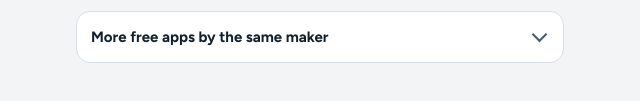
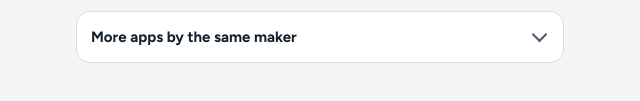
Before and after one commit to macmelvin/scamguard-sos, a website: page public/index.html in a window 1280 px wide. Shown: the part 1054-1155 px from the top of the page, 320-960 px from the left. Drawn offline with nearby package versions, Linux system fonts and the light colour scheme; a web font is replaced by a local one.

Commit message:
Rename apps section: remove "free"
Co-Authored-By: Claude Opus 5.5 <noreply@anthropic.com>
Claude-Session: https://claude.ai/code/session_01965PjAKZo5zHao32BSDaU2

```diff
--- a/public/index.html
+++ b/public/index.html
@@ -311,7 +311,7 @@ details.card .apps{margin-top:12px}
     </div>
 
     <details class="card" id="appsCard">
-      <summary>More free apps by the same maker</summary>
+      <summary>More apps by the same maker</summary>
       <div class="apps">
         <a class="app-link" href="https://waypoint-production-0307.up.railway.app" target="_blank" rel="noopener" data-umami-event="app-waypoint">
           <span class="ico">🗺️</span><span class="t"><b>Waypoint SG</b><small>Singapore travel map: attractions, food, bus arrivals and group trips.</small></span><span class="go">›</span></a>
```
